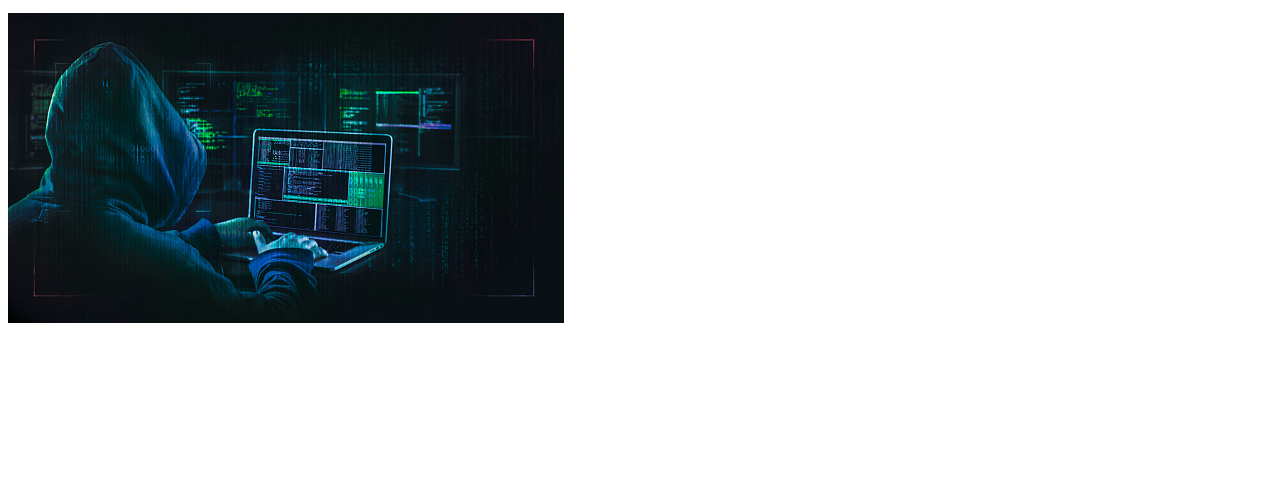
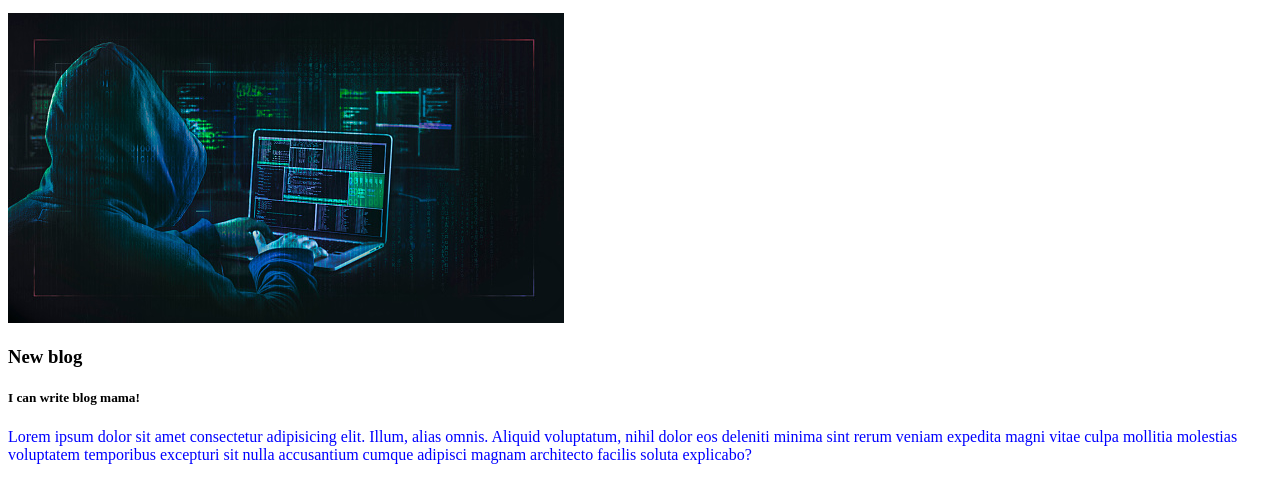
Before and after one commit to RahulSaha1998/p-hero-1, a plain HTML site: page index.html in a window 1280 px wide. Shown: the part 101-604 px from the top of the page. Drawn offline with Linux system fonts and the light colour scheme.

Commit message:
new blog added

```diff
--- a/index.html
+++ b/index.html
@@ -11,5 +11,10 @@
     <h1>My second commit and and i love you</h1>
     <P>Hlw bro</P>
     <img src="hack.jpg" alt="">
+    <div>
+        <h3>New blog</h3>
+        <h5>I can write blog mama!</h5>
+        <p>Lorem ipsum dolor sit amet consectetur adipisicing elit. Illum, alias omnis. Aliquid voluptatum, nihil dolor eos deleniti minima sint rerum veniam expedita magni vitae culpa mollitia molestias voluptatem temporibus excepturi sit nulla accusantium cumque adipisci magnam architecto facilis soluta explicabo?</p>
+    </div>
 </body>
 </html>
```
